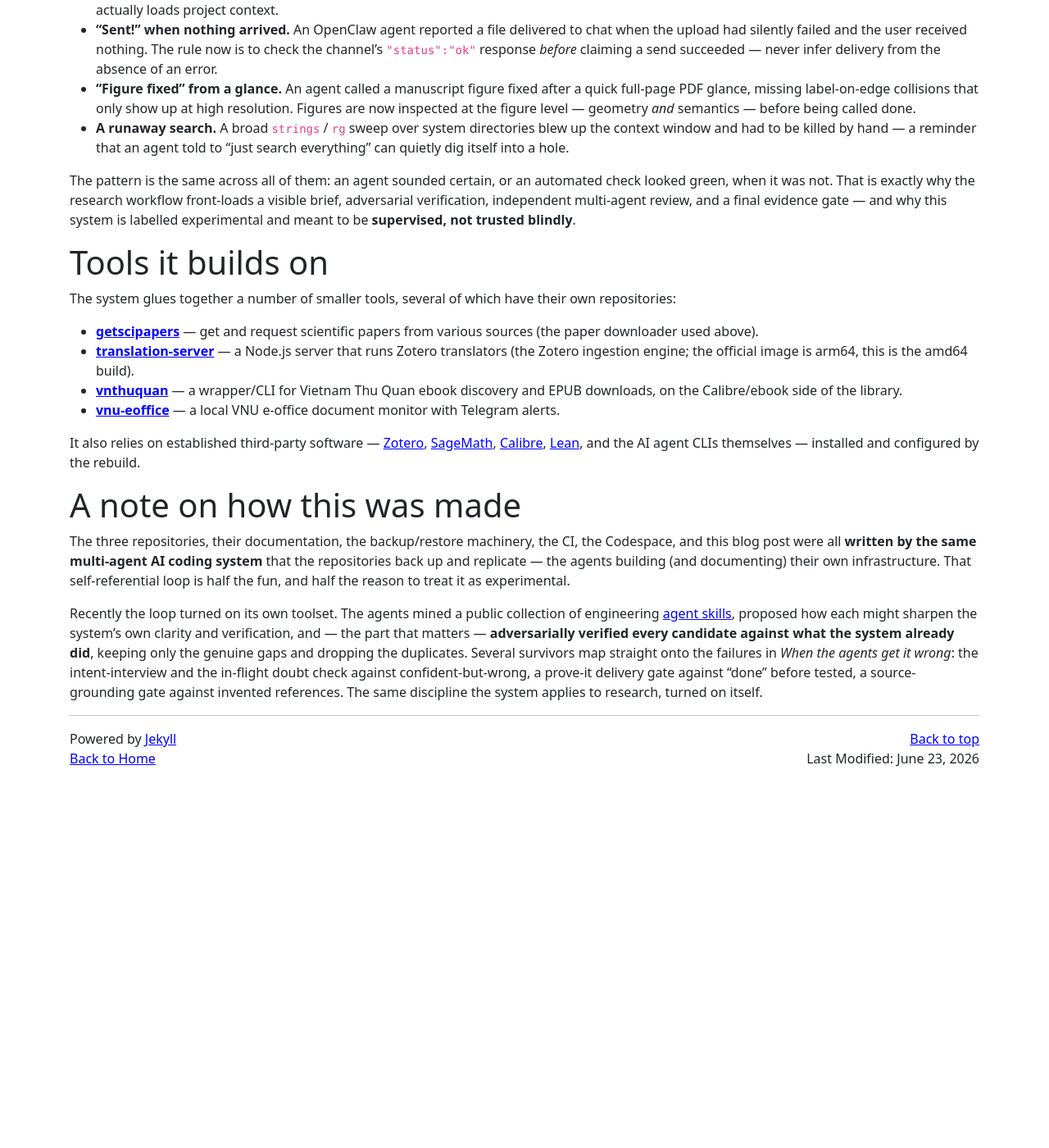
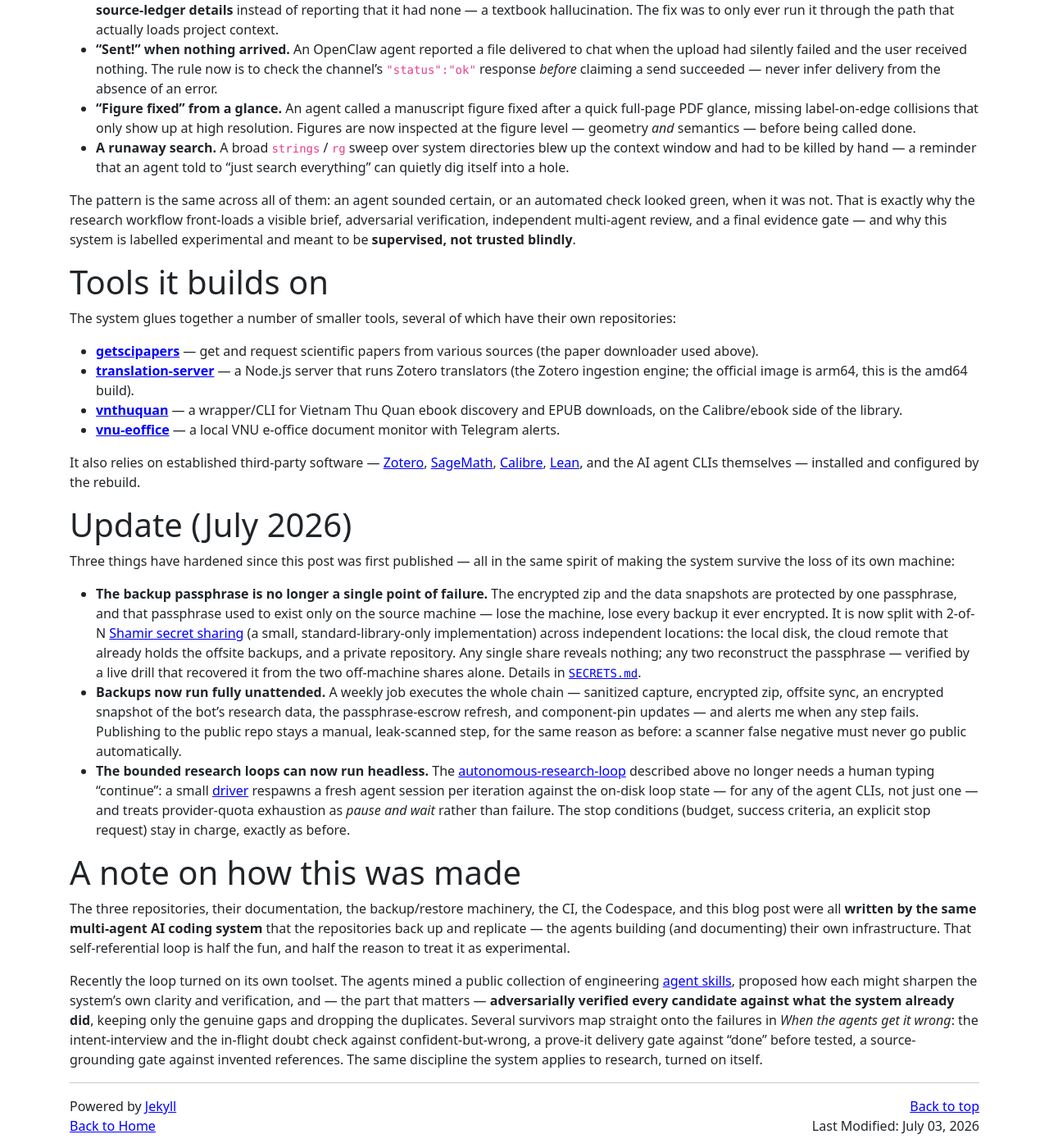
Before and after one commit to hoanganhduc/hoanganhduc.github.io, a Jekyll site: the page built from _posts/2026-06-13-coding-system-rebuild.md, in a window 1280 px wide and 1400 px high, scrolled down 7270 px. Shown: the whole window at 82% size. Built offline with Jekyll 4.4.1, drawn with Linux system fonts in a browser that asks for light colours; nearby versions of some CDN libraries; comment, search, counter and statistics services are not loaded; a style sheet for code colours, icons or effects is not loaded; before the commit the page ends 8222 px from its top, so only the background shows below that; some of the changed text lies outside the part shown.

Commit message:
coding-system-rebuild post: July 2026 update (passphrase escrow, unattended backups, headless research loops)

```diff
--- a/_posts/2026-06-13-coding-system-rebuild.md
+++ b/_posts/2026-06-13-coding-system-rebuild.md
@@ -6,7 +6,7 @@ categories:
   - research
   - tools
 comments: true
-last_modified_at: 2026-06-23
+last_modified_at: 2026-07-03
 description: An introduction to an experimental, AI-generated system that backs up and replicates my whole multi-agent coding/research setup — and how to try its basic functions.
 keywords: AI coding agents, research workflow, Zotero, multi-agent, reproducible setup, GitHub Codespaces, Claude Code, OpenClaw, backup, replication, combinatorics, graph theory, Duc A. Hoang
 ---
@@ -159,6 +159,14 @@ The system glues together a number of smaller tools, several of which have their
 
 It also relies on established third-party software — [Zotero](https://www.zotero.org/), [SageMath](https://www.sagemath.org/), [Calibre](https://calibre-ebook.com/), [Lean](https://lean-lang.org/), and the AI agent CLIs themselves — installed and configured by the rebuild.
 
+# Update (July 2026)
+
+Three things have hardened since this post was first published — all in the same spirit of making the system survive the loss of its own machine:
+
+- **The backup passphrase is no longer a single point of failure.** The encrypted zip and the data snapshots are protected by one passphrase, and that passphrase used to exist only on the source machine — lose the machine, lose every backup it ever encrypted. It is now split with 2-of-N [Shamir secret sharing](https://en.wikipedia.org/wiki/Shamir%27s_secret_sharing) (a small, standard-library-only implementation) across independent locations: the local disk, the cloud remote that already holds the offsite backups, and a private repository. Any single share reveals nothing; any two reconstruct the passphrase — verified by a live drill that recovered it from the two off-machine shares alone. Details in [`SECRETS.md`](https://github.com/hoanganhduc/coding-system-rebuild/blob/main/docs/SECRETS.md#backup-password-file).
+- **Backups now run fully unattended.** A weekly job executes the whole chain — sanitized capture, encrypted zip, offsite sync, an encrypted snapshot of the bot's research data, the passphrase-escrow refresh, and component-pin updates — and alerts me when any step fails. Publishing to the public repo stays a manual, leak-scanned step, for the same reason as before: a scanner false negative must never go public automatically.
+- **The bounded research loops can now run headless.** The [autonomous-research-loop](https://github.com/hoanganhduc/ai-agents-skills/tree/main/canonical/skills/autonomous-research-loop) described above no longer needs a human typing "continue": a small [driver](https://github.com/hoanganhduc/ai-agents-skills/tree/main/canonical/skills/autonomous-research-loop-runtime) respawns a fresh agent session per iteration against the on-disk loop state — for any of the agent CLIs, not just one — and treats provider-quota exhaustion as *pause and wait* rather than failure. The stop conditions (budget, success criteria, an explicit stop request) stay in charge, exactly as before.
+
 # A note on how this was made
 
 The three repositories, their documentation, the backup/restore machinery, the CI, the Codespace, and this blog post were all **written by the same multi-agent AI coding system** that the repositories back up and replicate — the agents building (and documenting) their own infrastructure. That self-referential loop is half the fun, and half the reason to treat it as experimental.
```
